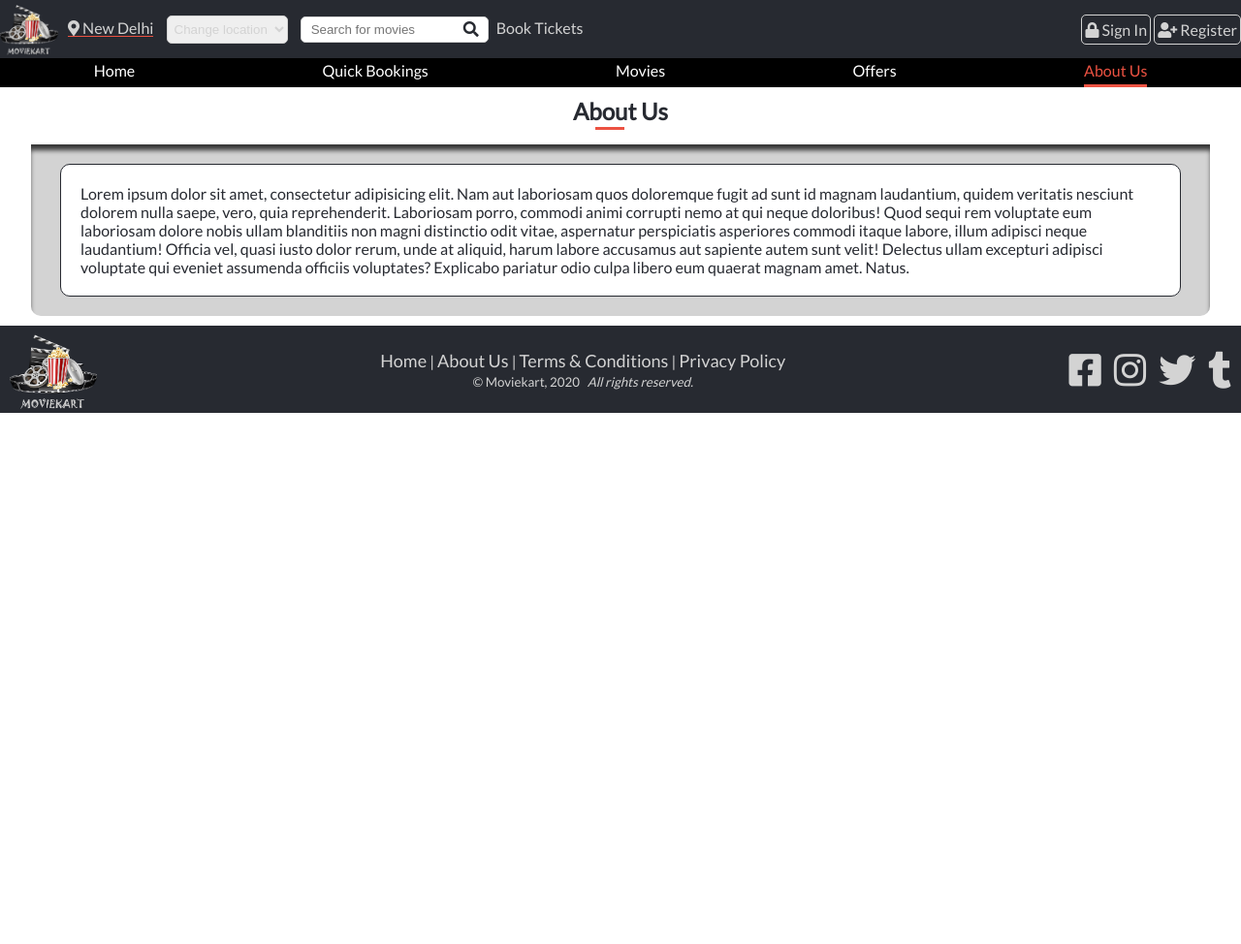
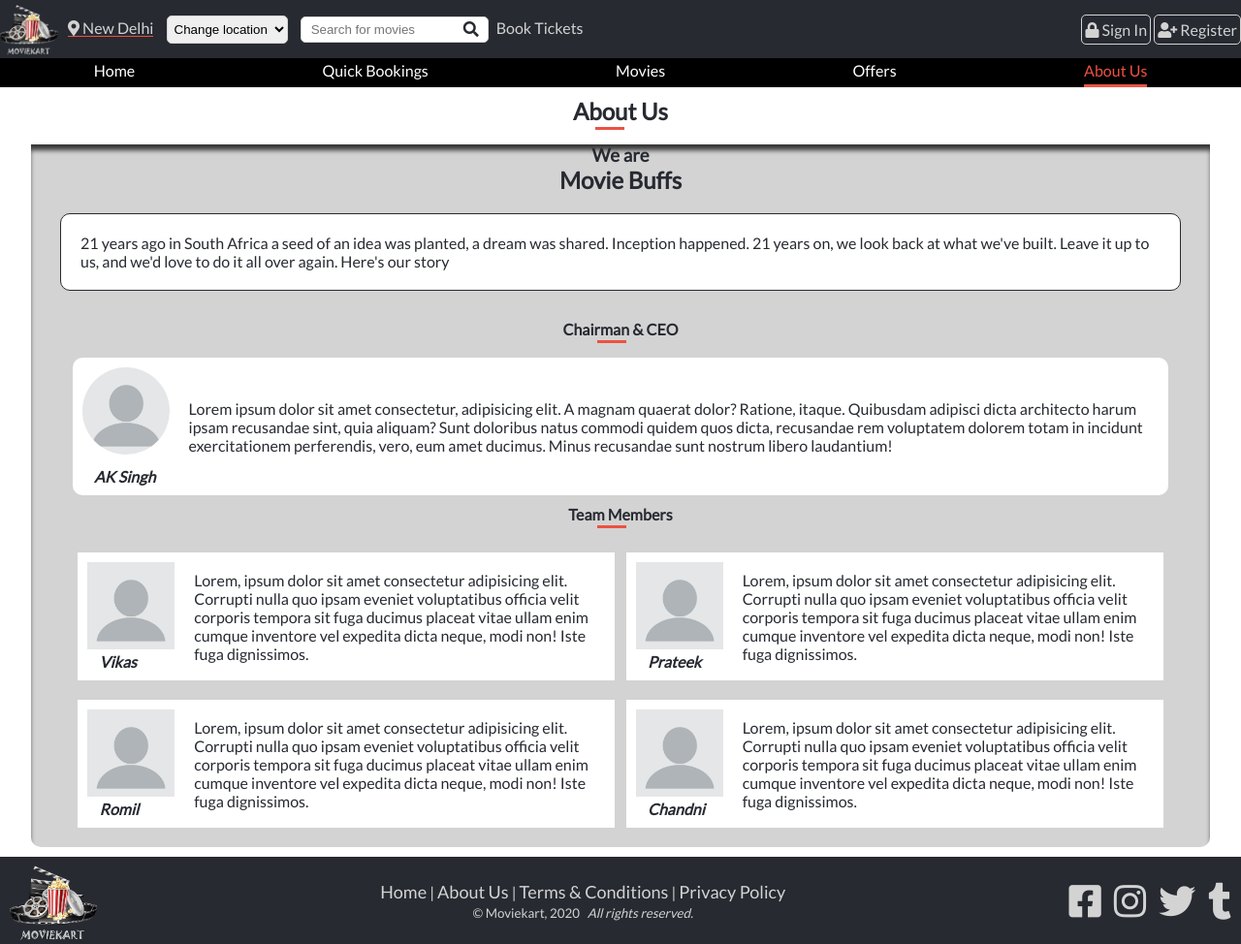
Before and after one commit to alishabab/movie-ticket-booking-website, a website: page about.html in a window 1280 px wide. Shown: the whole page at 97% size. Before the commit the page ends 800 px from the top, so only its background shows below. Drawn offline with Linux system fonts and the light colour scheme.

Commit message:
Added about us page

```diff
--- a/about.html
+++ b/about.html
@@ -55,11 +55,56 @@
   <main>
     <h2 class="text-center heading-dash"> About Us <span></span></h2>
     <section class="main-section">
-     <div class="about-us-text">
+      <h3 class="text-center">We are</h3>
+      <h2 class="text-center">Movie Buffs</h2>
+     <article class="about-us-text">
        <p>
-       Lorem ipsum dolor sit amet, consectetur adipisicing elit. Nam aut laboriosam quos doloremque fugit ad sunt id magnam laudantium, quidem veritatis nesciunt dolorem nulla saepe, vero, quia reprehenderit. Laboriosam porro, commodi animi corrupti nemo at qui neque doloribus! Quod sequi rem voluptate eum laboriosam dolore nobis ullam blanditiis non magni distinctio odit vitae, aspernatur perspiciatis asperiores commodi itaque labore, illum adipisci neque laudantium! Officia vel, quasi iusto dolor rerum, unde at aliquid, harum labore accusamus aut sapiente autem sunt velit! Delectus ullam excepturi adipisci voluptate qui eveniet assumenda officiis voluptates? Explicabo pariatur odio culpa libero eum quaerat magnam amet. Natus.
+        21 years ago in South Africa a seed of an idea was planted, a dream was shared. Inception happened. 21 years on, we look back at what we've built. Leave it up to us, and we'd love to do it all over again. Here's our story
       </p>
-      </div>
+    </article>
+    <h4 class="text-center heading-dash">Chairman & CEO <span></span></h4>
+    <article class="ceo-msg">
+     <div class="profile-pic">
+    <img src="./images/blank-profile-picture.png" alt="" >
+    <figcaption> &nbsp; &nbsp; <em> <strong>AK Singh</strong> </em> </figcaption>
+  </div>
+    <p>Lorem ipsum dolor sit amet consectetur, adipisicing elit. A magnam quaerat dolor? Ratione, itaque. Quibusdam adipisci dicta architecto harum ipsam recusandae sint, quia aliquam? Sunt doloribus natus commodi quidem quos dicta, recusandae rem voluptatem dolorem totam in incidunt exercitationem perferendis, vero, eum amet ducimus. Minus recusandae sunt nostrum libero laudantium!</p>
+</article>
+
+<h4 class="text-center heading-dash">Team Members <span></span></h4>
+<article class="team">
+<div class="team-member">
+  <div class="member-pic">
+    <img src="./images/blank-profile-picture.png" alt="">
+    <figcaption> &nbsp; &nbsp; <em> <strong>Vikas</strong> </em> </figcaption>
+  </div>
+  <p>Lorem, ipsum dolor sit amet consectetur adipisicing elit. Corrupti nulla quo ipsam eveniet voluptatibus officia velit corporis tempora sit fuga ducimus placeat vitae ullam enim cumque inventore vel expedita dicta neque, modi non! Iste fuga dignissimos.</p>
+</div>
+
+<div class="team-member">
+  <div class="member-pic">
+    <img src="./images/blank-profile-picture.png" alt="">
+    <figcaption> &nbsp; &nbsp; <em> <strong>Prateek</strong> </em> </figcaption>
+  </div>
+  <p>Lorem, ipsum dolor sit amet consectetur adipisicing elit. Corrupti nulla quo ipsam eveniet voluptatibus officia velit corporis tempora sit fuga ducimus placeat vitae ullam enim cumque inventore vel expedita dicta neque, modi non! Iste fuga dignissimos.</p>
+</div>
+
+<div class="team-member">
+  <div class="member-pic">
+    <img src="./images/blank-profile-picture.png" alt="">
+    <figcaption> &nbsp; &nbsp; <em> <strong>Romil</strong> </em> </figcaption>
+  </div>
+  <p>Lorem, ipsum dolor sit amet consectetur adipisicing elit. Corrupti nulla quo ipsam eveniet voluptatibus officia velit corporis tempora sit fuga ducimus placeat vitae ullam enim cumque inventore vel expedita dicta neque, modi non! Iste fuga dignissimos.</p>
+</div>
+
+<div class="team-member">
+  <div class="member-pic">
+    <img src="./images/blank-profile-picture.png" alt="">
+    <figcaption> &nbsp; &nbsp; <em> <strong>Chandni</strong> </em> </figcaption>
+  </div>
+  <p>Lorem, ipsum dolor sit amet consectetur adipisicing elit. Corrupti nulla quo ipsam eveniet voluptatibus officia velit corporis tempora sit fuga ducimus placeat vitae ullam enim cumque inventore vel expedita dicta neque, modi non! Iste fuga dignissimos.</p>
+</div>
+</article>
     </section>
   </main>
 
--- a/css/style.css
+++ b/css/style.css
@@ -54,10 +54,6 @@ a:hover {
 
 .top-nav a {
   /* color: #272a31; */
-  color: #d3d3d3;
-}
-
-.nav-item {
   color: #d3d3d3;
 }
 
@@ -411,6 +407,49 @@ a:hover {
   border-radius: 10px;
 }
 
+.ceo-msg {
+  display: flex;
+  flex-direction: column;
+  padding: 10px;
+  background-color: white;
+  width: 93%;
+  margin: 10px auto;
+
+  /* border: 1px solid #272a31; */
+  border-radius: 10px;
+}
+
+.profile-pic {
+  align-self: center;
+}
+
+.ceo-msg img {
+  width: 90px;
+  border-radius: 50%;
+  margin-bottom: 10px;
+  margin-right: 20px;
+}
+
+.team {
+  width: 93%;
+  margin: 0 auto;
+  padding-bottom: 10px;
+}
+
+.team-member {
+  width: 100%;
+  padding: 10px;
+  margin: 10px auto;
+  display: flex;
+  align-items: center;
+  background-color: white;
+}
+
+.member-pic img {
+  width: 90px;
+  margin-right: 20px;
+}
+
 /* Responsiveness */
 
 .register {
@@ -531,6 +570,22 @@ a:hover {
   .heading-dash {
     margin-top: 10px;
   }
+
+  .ceo-msg {
+    flex-direction: row;
+    justify-content: space-between;
+    align-items: center;
+  }
+
+  .team {
+    display: flex;
+    flex-direction: row;
+    flex-wrap: wrap;
+  }
+
+  .team-member {
+    width: 49%;
+  }
 }
 
 @media only screen and (min-width: 1024px) {
```
Also changed, not shown: index.html (+5 -5 lines), images/blank-profile-picture.png (added).
